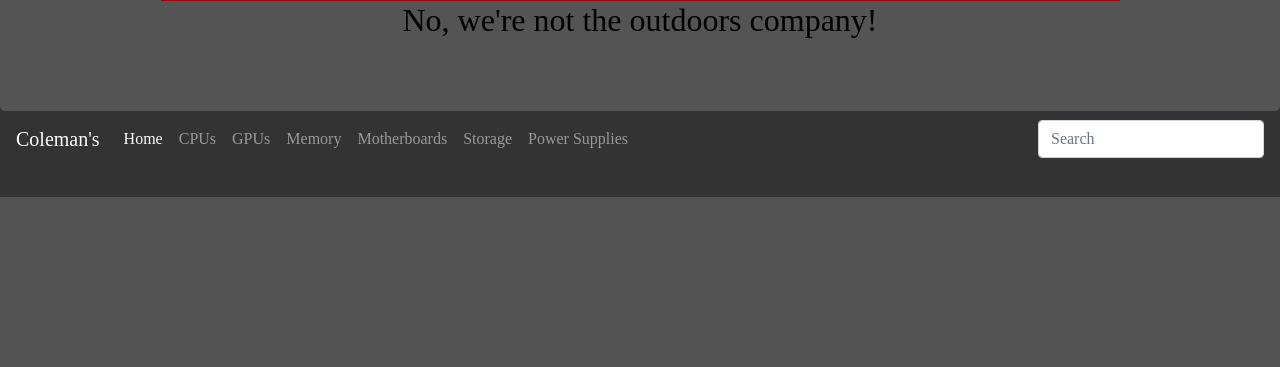
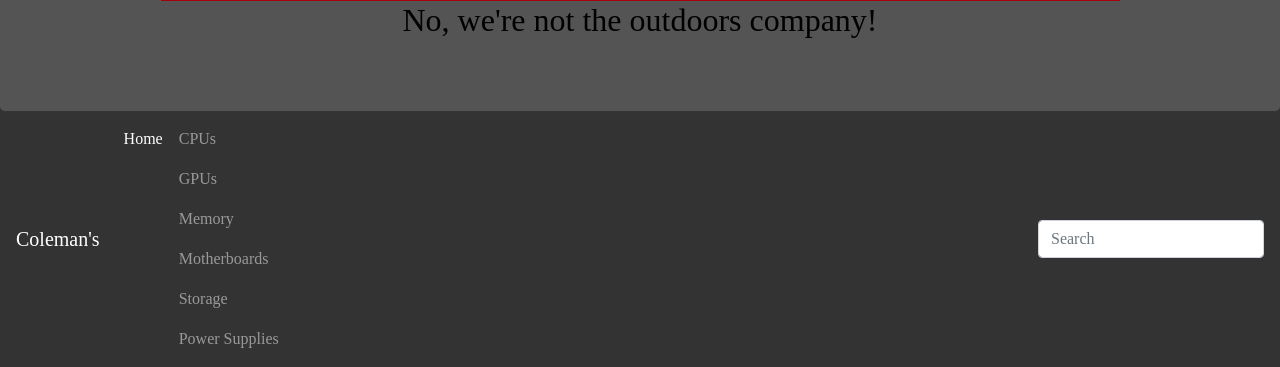
Before and after one commit to stu-braden-b/2NaCl-Spring-2021-Datadev, a PHP site: page / in a window 1280 px wide. Shown: the part 603-970 px from the top of the page. Before the commit the page ends 800 px from the top, so only its background shows below. Run offline with PHP 8.4, Linux system fonts and the light colour scheme; some web fonts are replaced.

Commit message:
Update index.php

```diff
--- a/index.php
+++ b/index.php
@@ -33,20 +33,10 @@
           </li>
           <li class="nav-item">
             <a class="nav-link" href="CPU.php">CPUs</a>
-          </li>
-          <li class="nav-item">
             <a class="nav-link" href="GPU.php">GPUs</a>
-            </li>
-          <li class="nav-item">
             <a class="nav-link" href="RAM.php">Memory</a>
-          </li>
-          <li calss="nav-item">
             <a class="nav-link" href="MOBO.php">Motherboards</a>
-          </li>
-          <li class="nav-item">
             <a class="nav-link" href="HDD.php">Storage</a>
-          </li>
-          <li class="nav-item">
             <a class="nav-link" href="PWR.php">Power Supplies</a>
           </li>
         </ul>
```
